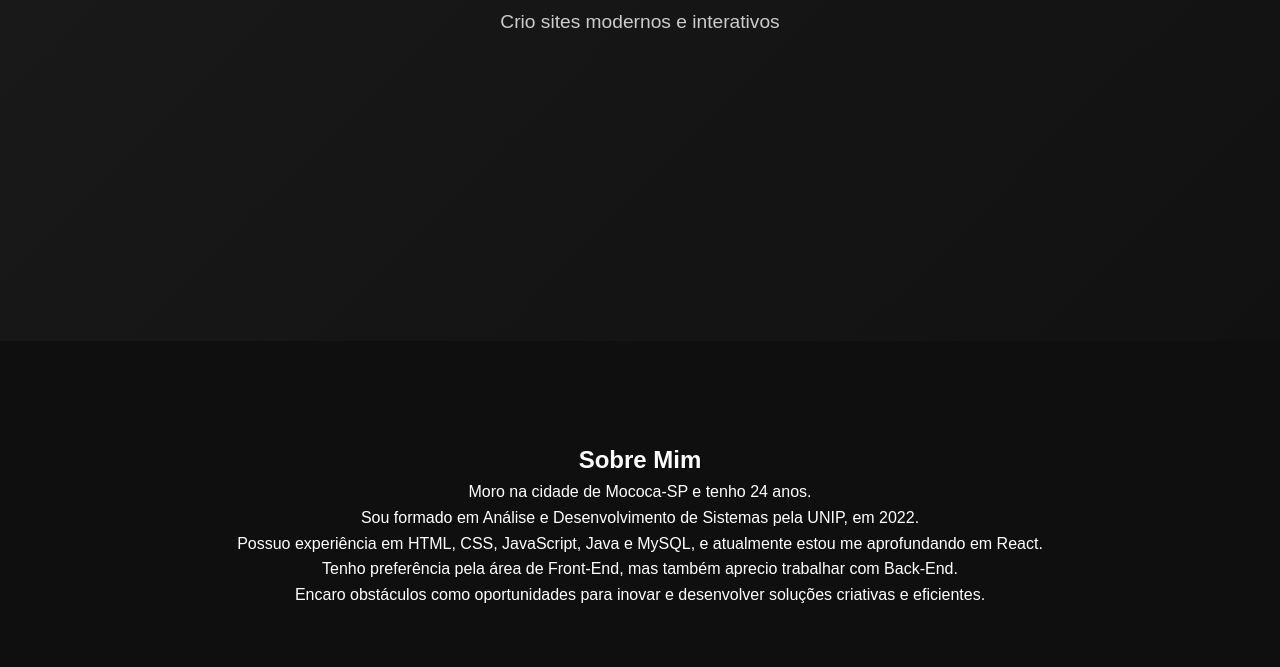
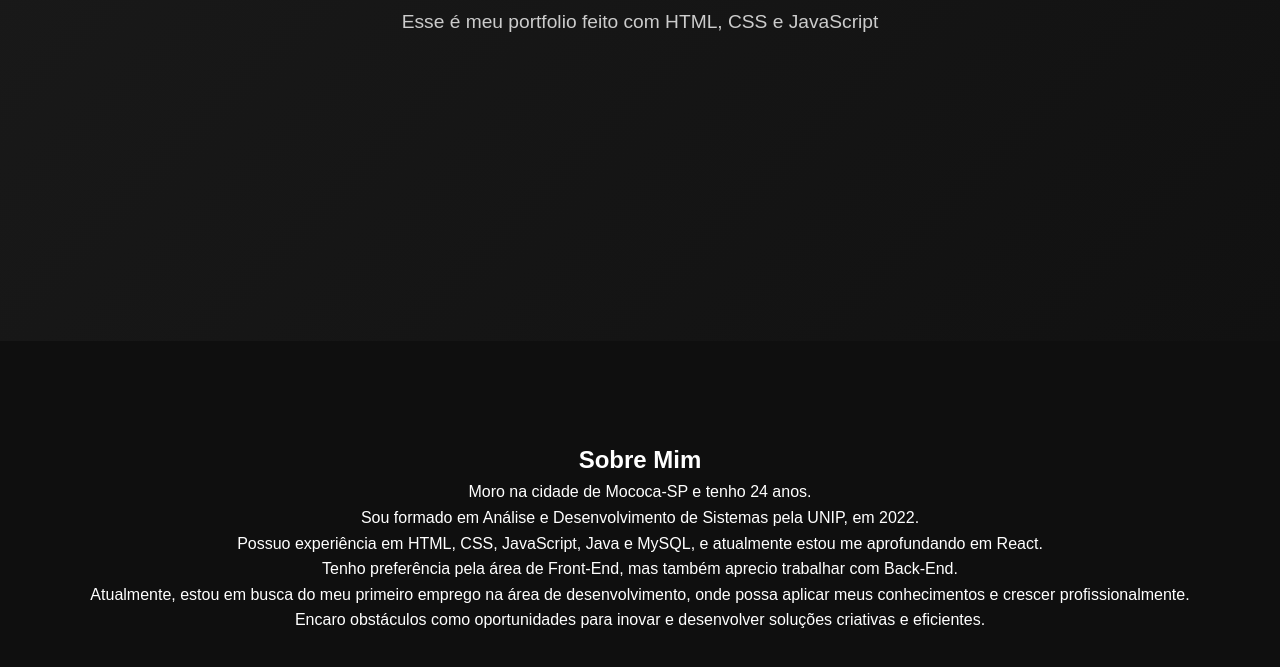
Before and after one commit to gabriel230701/Meu-Portfolio-HTML-CSS-JS, a plain HTML site: page index.html in a window 1280 px wide. Shown: the part 459-1126 px from the top of the page. Drawn offline with Linux system fonts and the light colour scheme.

Commit message:
Alteração sobre mim

```diff
--- a/index.html
+++ b/index.html
@@ -22,7 +22,7 @@
 
     <div class="hero">
         <h1>Olá, me chamo Gabriel Esteter <p> </p>e sou Desenvolvedor Front-End</h1>
-        <p>Crio sites modernos e interativos</p>
+        <p>Esse é meu portfolio feito com HTML, CSS e JavaScript</p>
     </div>
 
     <section id="sobre">
@@ -31,6 +31,8 @@
         <p>Sou formado em Análise e Desenvolvimento de Sistemas pela UNIP, em 2022.</p>
         <p>Possuo experiência em HTML, CSS, JavaScript, Java e MySQL, e atualmente estou me aprofundando em React.</p>
         <p>Tenho preferência pela área de Front-End, mas também aprecio trabalhar com Back-End.</p>
+        <p>Atualmente, estou em busca do meu primeiro emprego na área de desenvolvimento, onde possa aplicar meus
+            conhecimentos e crescer profissionalmente.</p>
         <p>Encaro obstáculos como oportunidades para inovar e desenvolver soluções criativas e eficientes.</p>
 
 
```
